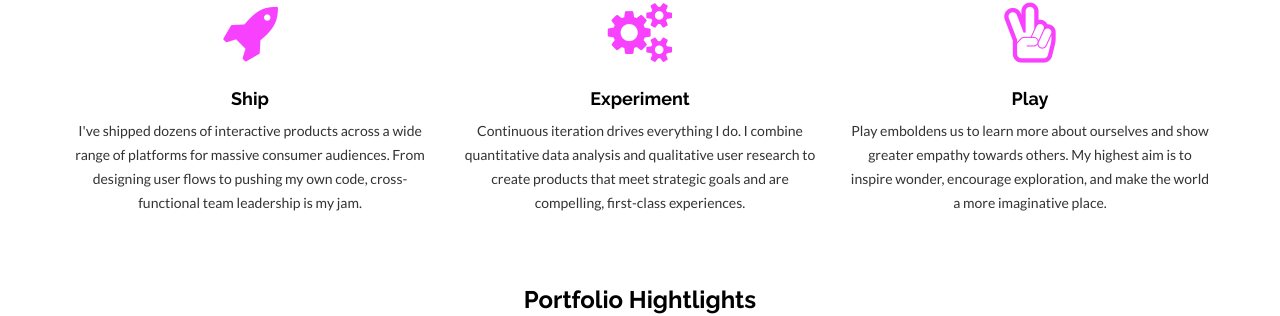
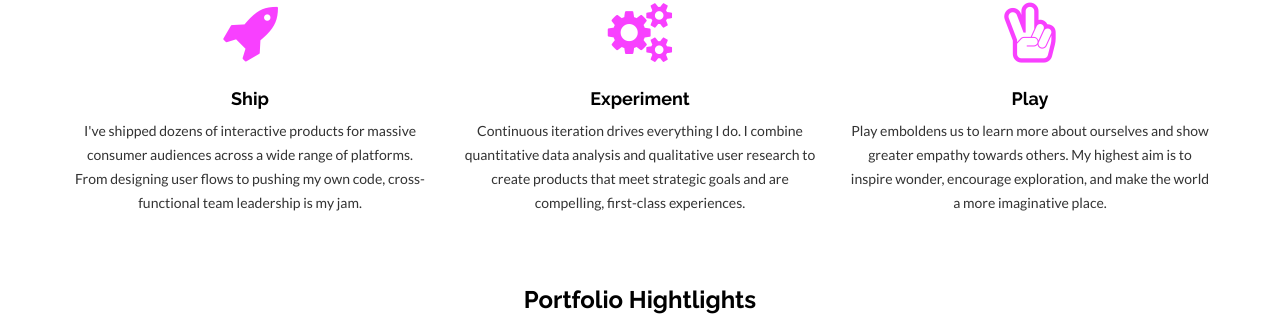
Before and after one commit to leffel/leffel.github.io, a Jekyll site: the page built from index.html, in a window 1280 px wide and 900 px high. Shown: the part 292-608 px from the top of the window. Built offline with Jekyll 4.4.1, drawn with Linux system fonts in a browser that asks for light colours; nearby versions of some CDN libraries.

Commit message:
Copy update.

```diff
--- a/index.html
+++ b/index.html
@@ -10,7 +10,7 @@
             <div class="col-md-4">
                 <i class="fa fa-rocket"></i>
                 <h4>Ship</h4>
-                <p>I've shipped dozens of interactive products across a wide range of platforms for massive consumer audiences. From designing user flows to pushing my own code, cross-functional team leadership is my jam.</p>
+                <p>I've shipped dozens of interactive products for massive consumer audiences across a wide range of platforms. From designing user flows to pushing my own code, cross-functional team leadership is my jam.</p>
             </div>
             <div class="col-md-4">
                 <i class="fa fa-cogs"></i>
```
